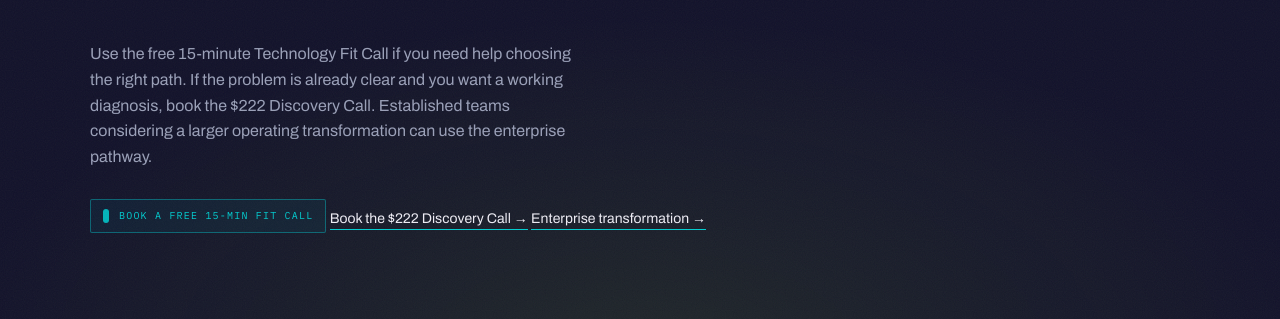
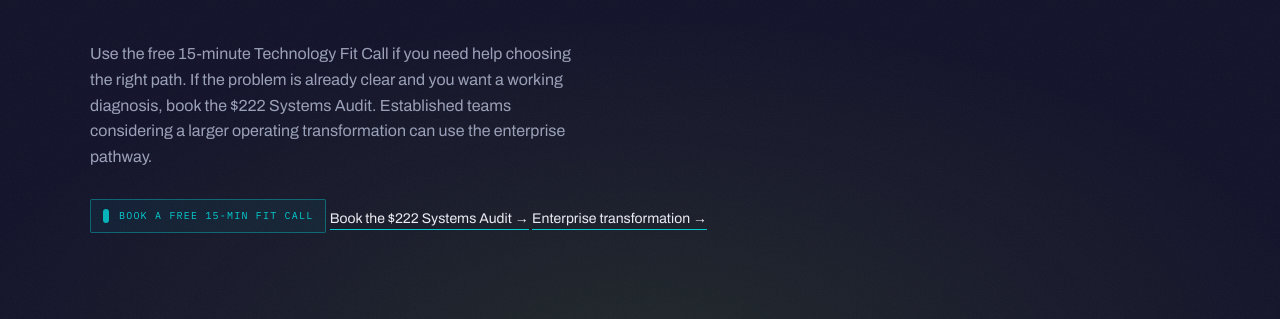
Before and after one commit to HighJohnTech/highjohn-preview, a Jekyll site: the page built from services.html, in a window 1280 px wide and 900 px high, scrolled down 2728 px. Shown: the part 215-534 px from the top of the window. Built offline with Jekyll 4.4.1, drawn with Linux system fonts in a browser that asks for light colours; some web fonts are replaced.

Commit message:
preview: align services CTA to Systems Audit

```diff
--- a/services.html
+++ b/services.html
@@ -64,10 +64,10 @@ permalink: /services/
   <div class="wrap">
     <span class="sec-kicker mono rv">Not sure where to start?</span>
     <h2 class="rv d1">Start with the <span class="thin">business problem.</span></h2>
-    <p class="final-lead">Use the free 15-minute Technology Fit Call if you need help choosing the right path. If the problem is already clear and you want a working diagnosis, book the $222 Discovery Call. Established teams considering a larger operating transformation can use the enterprise pathway.</p>
+    <p class="final-lead">Use the free 15-minute Technology Fit Call if you need help choosing the right path. If the problem is already clear and you want a working diagnosis, book the $222 Systems Audit. Established teams considering a larger operating transformation can use the enterprise pathway.</p>
     <div class="cta-row rv d2">
       {% include fit-call-cta.html label="Book a Free 15-Min Fit Call" %}
-      {% include cta-book.html class="link-plain" label="Book the $222 Discovery Call →" service="Discovery Call" icon=false %}
+      {% include cta-book.html class="link-plain" label="Book the $222 Systems Audit →" service="Systems Audit" icon=false %}
       <a class="link-plain" href="{{ '/enterprise/' | relative_url }}">Enterprise transformation →</a>
     </div>
   </div>
```
